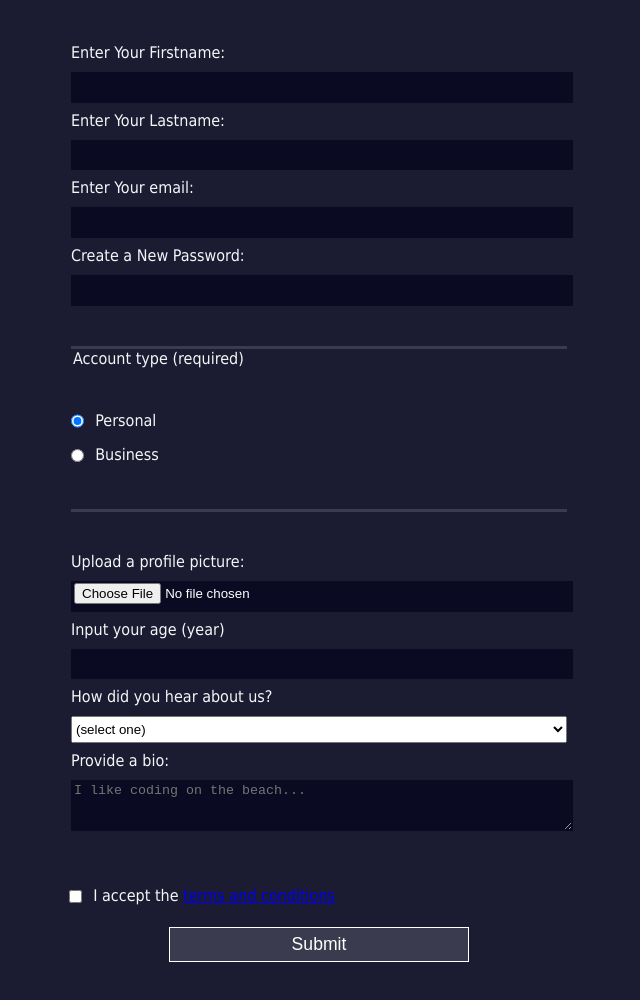
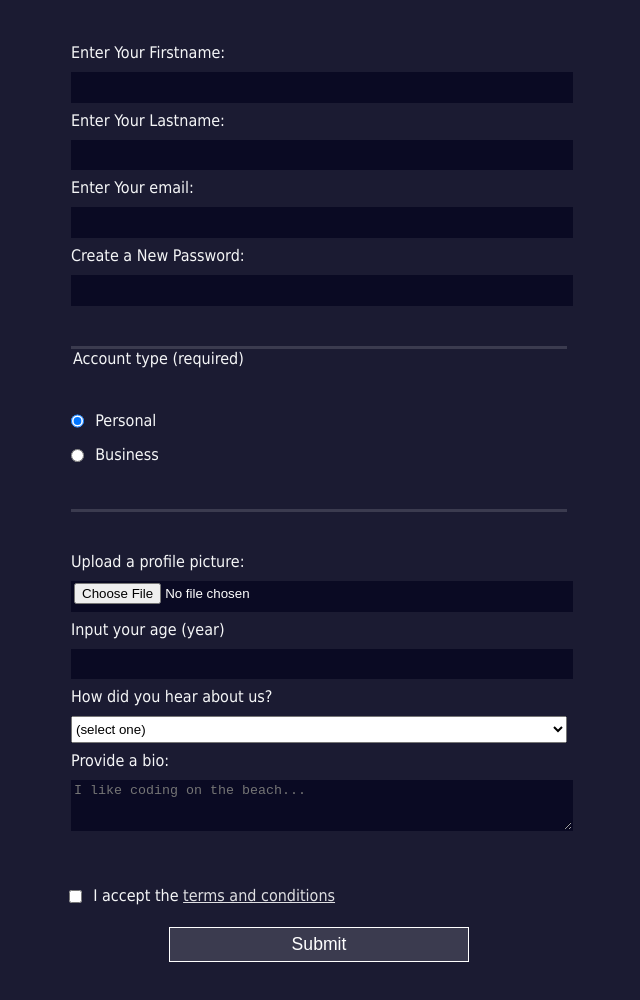
Before and after one commit to Molokwu-Emmanuel/Building-a-Registration-Form, a plain HTML site: page index.html in a window 1280 px wide. Shown: the part 134-1134 px from the top of the page, without its empty margins (321-961 px from the left). Drawn offline with Linux system fonts and the light colour scheme.

Commit message:
update styles.css

```diff
--- a/styles.css
+++ b/styles.css
@@ -62,3 +62,6 @@ input[type="submit"] {
 input[type="file"] {
     padding: 1px 2px;
 }
+a {
+    color: #dfdfe2;
+}
```
